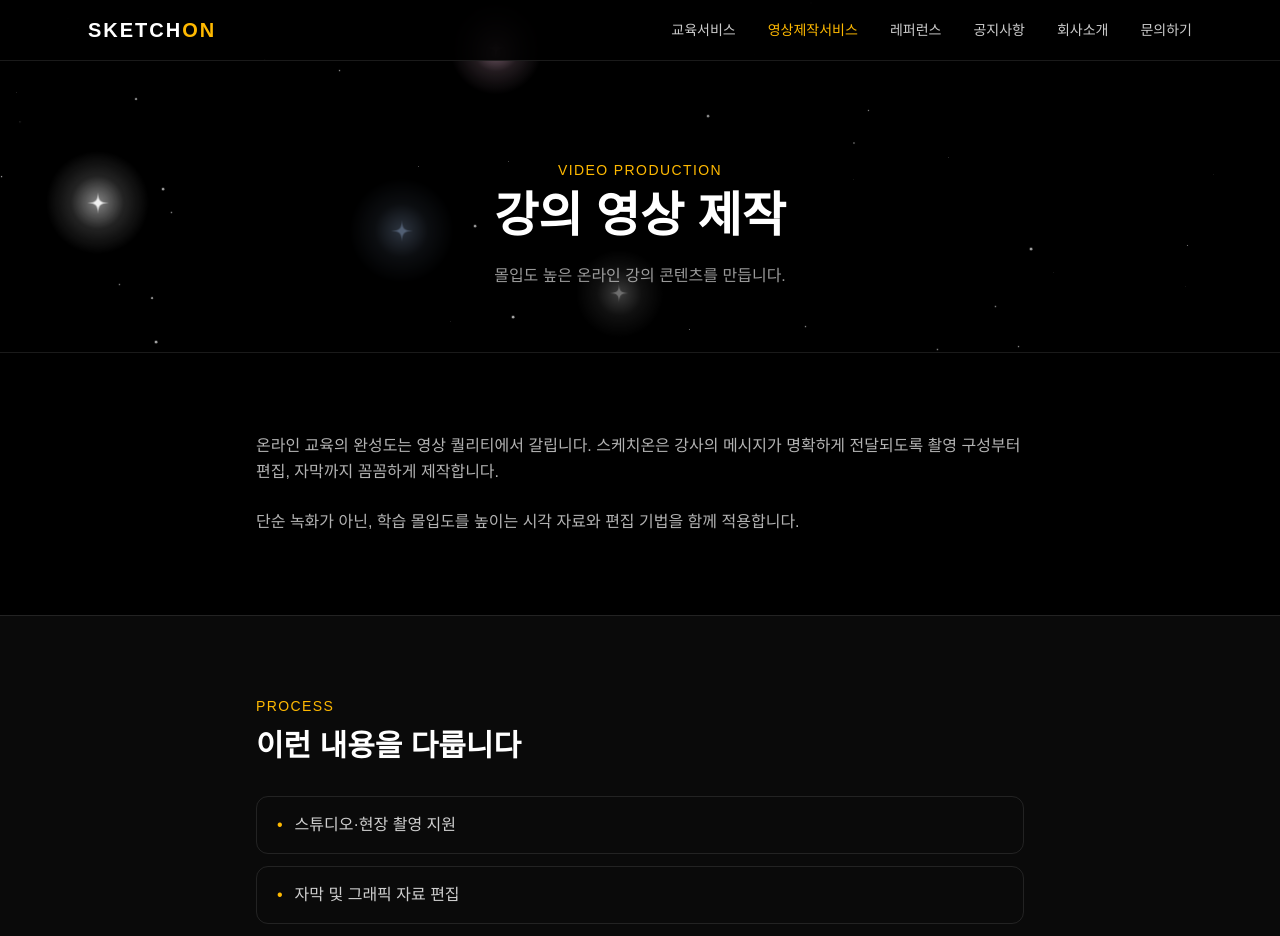
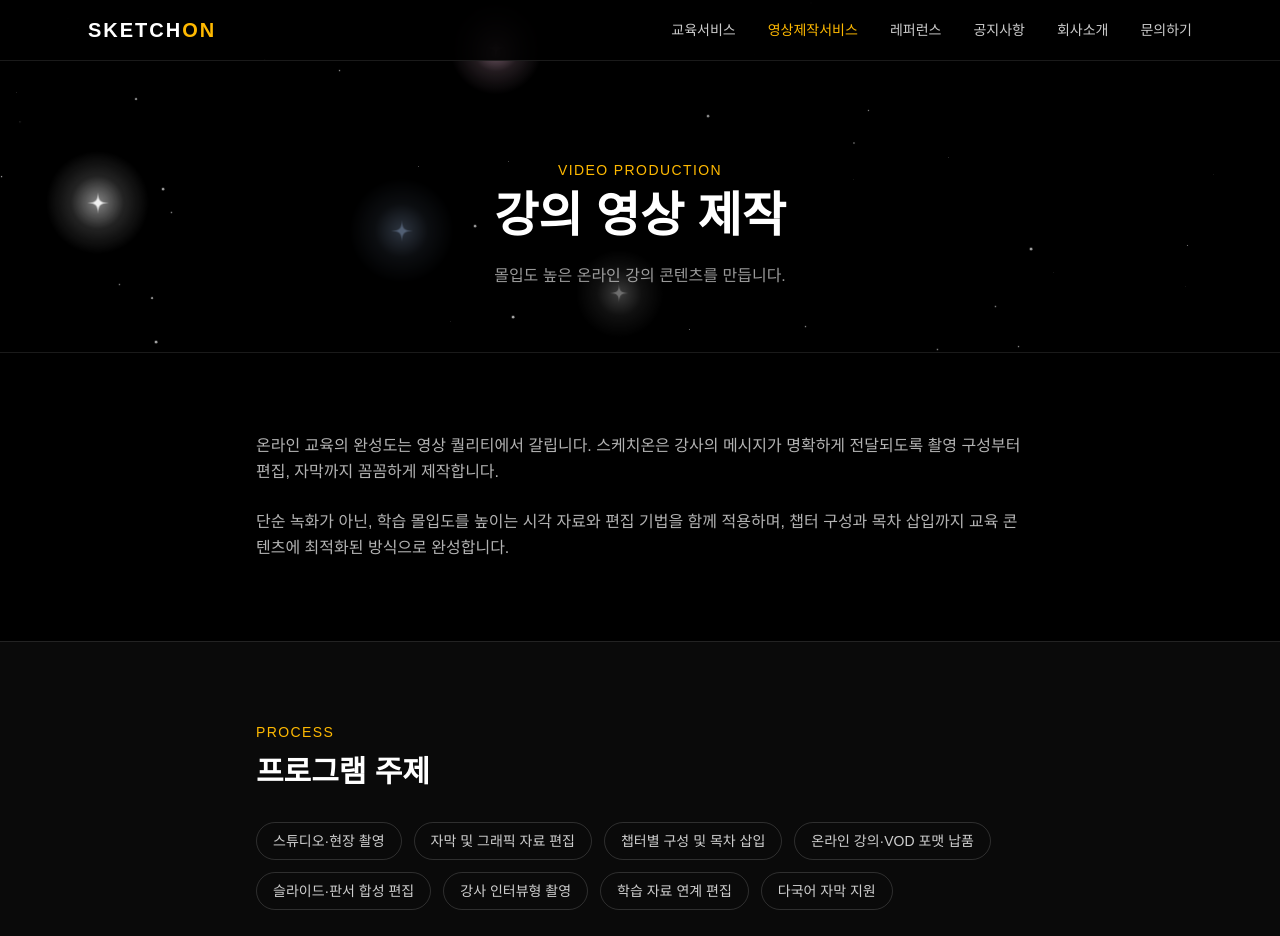
Before and after one commit to onterview-hub/company-website, a Next.js app: page /video/lecture in a window 1280 px wide. Shown: the top 936 px of the page. Built offline with nearby package versions, Linux system fonts and the light colour scheme.

Commit message:
영상제작서비스 상세페이지 내용 디테일하게 보강

```diff
--- a/app/video/[slug]/page.tsx
+++ b/app/video/[slug]/page.tsx
@@ -11,13 +11,17 @@ const services = [
     summary: "몰입도 높은 온라인 강의 콘텐츠를 만듭니다.",
     description: [
       "온라인 교육의 완성도는 영상 퀄리티에서 갈립니다. 스케치온은 강사의 메시지가 명확하게 전달되도록 촬영 구성부터 편집, 자막까지 꼼꼼하게 제작합니다.",
-      "단순 녹화가 아닌, 학습 몰입도를 높이는 시각 자료와 편집 기법을 함께 적용합니다.",
+      "단순 녹화가 아닌, 학습 몰입도를 높이는 시각 자료와 편집 기법을 함께 적용하며, 챕터 구성과 목차 삽입까지 교육 콘텐츠에 최적화된 방식으로 완성합니다.",
     ],
     features: [
-      "스튜디오·현장 촬영 지원",
+      "스튜디오·현장 촬영",
       "자막 및 그래픽 자료 편집",
       "챕터별 구성 및 목차 삽입",
-      "다양한 포맷(온라인 강의, VOD 등) 납품",
+      "온라인 강의·VOD 포맷 납품",
+      "슬라이드·판서 합성 편집",
+      "강사 인터뷰형 촬영",
+      "학습 자료 연계 편집",
+      "다국어 자막 지원",
     ],
     audience: ["교육기관", "기업 사내교육 담당자", "1인 강사"],
   },
@@ -27,13 +31,17 @@ const services = [
     summary: "행사의 순간을, 브랜드의 메시지로.",
     description: [
       "행사는 순간이지만, 영상은 남습니다. 스케치온은 기업 행사, 세미나, 컨퍼런스의 현장감을 살리면서도 브랜드 메시지를 효과적으로 전달하는 영상을 제작합니다.",
-      "현장 촬영부터 하이라이트 편집까지, 행사 목적에 맞는 최적의 결과물을 제공합니다.",
+      "현장 촬영부터 하이라이트 편집까지, 행사 목적에 맞는 최적의 결과물을 제공하며 SNS 확산용 클립까지 함께 준비합니다.",
     ],
     features: [
       "행사 현장 다각도 촬영",
       "하이라이트 및 요약 영상 편집",
       "인터뷰 및 참가자 후기 촬영",
       "SNS용 숏폼 클립 제작",
+      "무대·현수막 연출 촬영",
+      "당일 스케치 영상 즉시 제작",
+      "행사 전 티저 영상",
+      "다국어 자막·더빙",
     ],
     audience: ["기업 행사 담당자", "지자체·공공기관", "협회·단체"],
   },
@@ -43,13 +51,17 @@ const services = [
     summary: "현장의 생생함을 그대로 담습니다.",
     description: [
       "현장실습이나 체험 프로그램의 가치는 그 생생함에 있습니다. 스케치온은 다큐멘터리 형식의 촬영 기법으로 현장의 분위기와 참여자의 변화를 진솔하게 담아냅니다.",
-      "교육적 효과를 높이는 인터뷰 구성과 스토리텔링을 함께 적용합니다.",
+      "교육적 효과를 높이는 인터뷰 구성과 스토리텔링을 함께 적용하며, 성과 보고용 자료로도 활용 가능한 결과물을 제공합니다.",
     ],
     features: [
       "다큐멘터리형 현장 촬영",
       "참여자 인터뷰 구성",
       "교육 효과 중심 스토리텔링",
-      "실습 성과 보고용 영상 제작",
+      "실습 성과 보고용 영상",
+      "체험 전후 비교 구성",
+      "현장 소음 대응 녹음",
+      "장기 프로젝트 정기 촬영",
+      "결과보고서 연계 편집",
     ],
     audience: ["교육기관", "직업체험 프로그램 운영기관", "지자체"],
   },
@@ -59,13 +71,17 @@ const services = [
     summary: "끊김 없는 실시간 중계, 전문 장비로.",
     description: [
       "실시간 방송은 안정성이 생명입니다. 스케치온은 전문 장비와 숙련된 인력으로 행사, 세미나, 온라인 발표회 등의 라이브 스트리밍을 안정적으로 지원합니다.",
-      "유튜브, 자체 플랫폼 등 다양한 채널 송출을 지원하며, 다중 카메라 스위칭도 가능합니다.",
+      "유튜브, 자체 플랫폼 등 다양한 채널 송출을 지원하며, 다중 카메라 스위칭과 이중 백업 시스템으로 방송 사고를 예방합니다.",
     ],
     features: [
       "다중 카메라 실시간 스위칭",
       "유튜브·자체 플랫폼 동시 송출",
       "실시간 자막 및 그래픽 삽입",
-      "방송 사고 대비 이중 백업 시스템",
+      "방송 사고 대비 이중 백업",
+      "실시간 채팅·Q&A 연동",
+      "온오프라인 하이브리드 중계",
+      "다시보기(VOD) 즉시 제공",
+      "방송 리허설 사전 점검",
     ],
     audience: ["기업 행사", "컨퍼런스·세미나 주최자", "온라인 발표회"],
   },
@@ -75,13 +91,17 @@ const services = [
     summary: "브랜드 메시지를, 이야기로 전달합니다.",
     description: [
       "직접적인 광고보다 이야기가 더 오래 기억됩니다. 스케치온은 브랜드나 기관이 전하고 싶은 메시지를 자연스러운 스토리로 풀어내는 웹드라마를 기획·제작합니다.",
-      "기획, 시나리오, 캐스팅, 촬영, 편집까지 전 과정을 원스톱으로 제공합니다.",
+      "기획, 시나리오, 캐스팅, 촬영, 편집까지 전 과정을 원스톱으로 제공하며, 에피소드형 시리즈 구성도 가능합니다.",
     ],
     features: [
       "스토리 기획 및 시나리오 작성",
       "캐스팅 및 촬영 진행",
       "브랜드 메시지 자연스러운 삽입",
-      "에피소드형 시리즈 제작 가능",
+      "에피소드형 시리즈 제작",
+      "로케이션 헌팅",
+      "OST·사운드 디자인",
+      "예고편·티저 제작",
+      "SNS 유통용 편집본 제공",
     ],
     audience: ["브랜드 마케팅 담당자", "교육기관 홍보팀", "공공기관 캠페인"],
   },
@@ -91,13 +111,17 @@ const services = [
     summary: "브랜드의 정체성을, 영상으로 완성합니다.",
     description: [
       "브랜드 필름은 단순 소개 영상이 아니라, 브랜드의 철학과 감성을 전달하는 작품입니다. 스케치온은 기업의 가치와 이야기를 감각적인 영상 언어로 표현합니다.",
-      "기획 단계에서부터 브랜드의 톤앤매너를 깊이 이해하고, 이를 영상 전반에 일관되게 반영합니다.",
+      "기획 단계에서부터 브랜드의 톤앤매너를 깊이 이해하고, 이를 영상 전반에 일관되게 반영하며 다양한 러닝타임 버전으로 제작합니다.",
     ],
     features: [
       "브랜드 스토리 기획",
       "감성적 영상미 연출",
-      "기업 소개·채용·IR용 활용 가능",
+      "기업 소개·채용·IR 활용",
       "다양한 러닝타임 버전 제작",
+      "임직원 인터뷰 삽입",
+      "드론·특수 촬영",
+      "컬러그레이딩·후반작업",
+      "브랜드 가이드라인 반영 편집",
     ],
     audience: ["기업 브랜드 담당자", "스타트업", "공공기관 홍보실"],
   },
@@ -113,7 +137,11 @@ const services = [
       "사전 인터뷰 구성 및 질문지 설계",
       "인물 중심 다큐멘터리 촬영",
       "내레이션 및 스토리 편집",
-      "기업·기관 사례 영상 제작",
+      "기업·기관 사례 영상",
+      "장기 관찰형 촬영",
+      "아카이브 자료 활용 편집",
+      "감성 배경음악 구성",
+      "자막·인터뷰 스크립트 정리",
     ],
     audience: ["기업 사례 홍보 담당자", "공공기관", "비영리단체"],
   },
@@ -123,13 +151,17 @@ const services = [
     summary: "짧고 강렬하게, 채널에 맞게.",
     description: [
       "SNS는 짧은 시간 안에 메시지를 전달해야 합니다. 스케치온은 유튜브 쇼츠, 릴스, 틱톡 등 각 채널의 특성에 맞는 숏폼 콘텐츠를 기획·제작합니다.",
-      "트렌드를 반영한 편집과 후킹 포인트 설계로 콘텐츠의 확산력을 높입니다.",
+      "트렌드를 반영한 편집과 후킹 포인트 설계로 콘텐츠의 확산력을 높이며, 정기 콘텐츠 제작 패키지도 운영합니다.",
     ],
     features: [
       "채널별 맞춤 포맷 기획",
       "숏폼 트렌드 반영 편집",
-      "정기 콘텐츠 제작 패키지 운영",
+      "정기 콘텐츠 제작 패키지",
       "썸네일 및 자막 디자인",
+      "후킹 인트로 설계",
+      "밈·트렌드 챌린지 활용",
+      "채널 그로스 전략 컨설팅",
+      "라이브커머스 연계 촬영",
     ],
     audience: ["마케팅 담당자", "1인 브랜드·크리에이터", "교육기관 SNS 운영자"],
   },
@@ -139,13 +171,17 @@ const services = [
     summary: "내부 소통과 투자자 신뢰를 위한 영상.",
     description: [
       "조직 내부의 소통과 외부 투자자와의 신뢰 구축, 모두 영상으로 더 효과적으로 전달할 수 있습니다. 스케치온은 사내방송 콘텐츠부터 IR용 기업 소개 영상까지 목적에 맞게 제작합니다.",
-      "정확한 정보 전달과 신뢰감 있는 톤앤매너를 바탕으로 기획합니다.",
+      "정확한 정보 전달과 신뢰감 있는 톤앤매너를 바탕으로 기획하며, 정기 사내방송 콘텐츠 운영도 지원합니다.",
     ],
     features: [
       "사내소식·행사 영상 제작",
       "CEO 메시지 영상",
-      "IR·투자유치용 기업소개 영상",
-      "정기 사내방송 콘텐츠 운영",
+      "IR·투자유치용 기업소개",
+      "정기 사내방송 콘텐츠",
+      "재무·성과 데이터 시각화",
+      "임직원 인터뷰 시리즈",
+      "사내 캠페인 홍보 영상",
+      "다국어 버전 제작",
     ],
     audience: ["기업 홍보·인사팀", "스타트업 대표", "IR 담당자"],
   },
@@ -211,17 +247,16 @@ export default async function VideoDetailPage({
             PROCESS
           </p>
           <h2 className="text-2xl md:text-3xl font-bold mb-8">
-            이런 내용을 다룹니다
+            프로그램 주제
           </h2>
-          <div className="space-y-3">
+          <div className="flex flex-wrap gap-3">
             {service.features.map((f) => (
-              <div
+              <span
                 key={f}
-                className="flex items-center gap-3 border border-white/10 rounded-xl px-5 py-4"
+                className="px-4 py-2 rounded-full border border-white/15 text-white/80 text-sm hover:border-amber-400/50 hover:text-amber-400 transition"
               >
-                <span className="text-amber-400">•</span>
-                <span className="text-white/80">{f}</span>
-              </div>
+                {f}
+              </span>
             ))}
           </div>
         </div>
```
